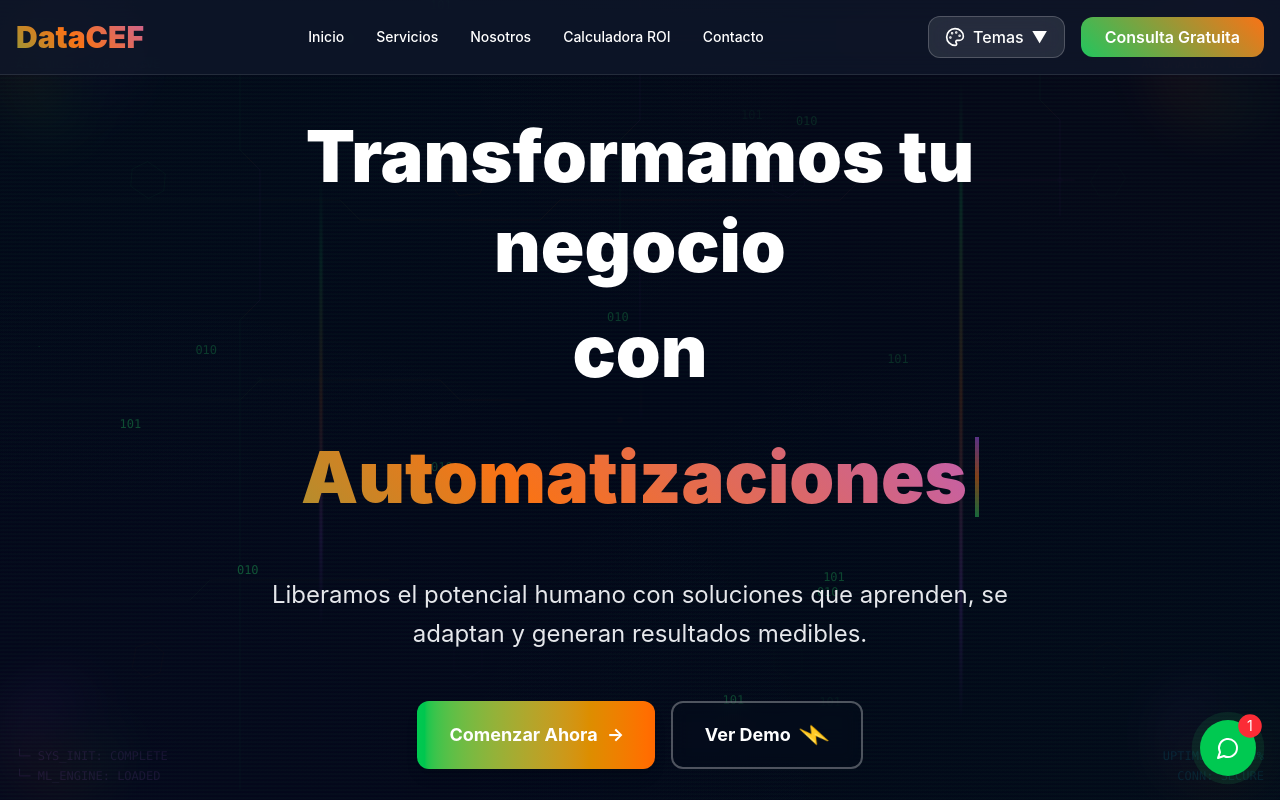
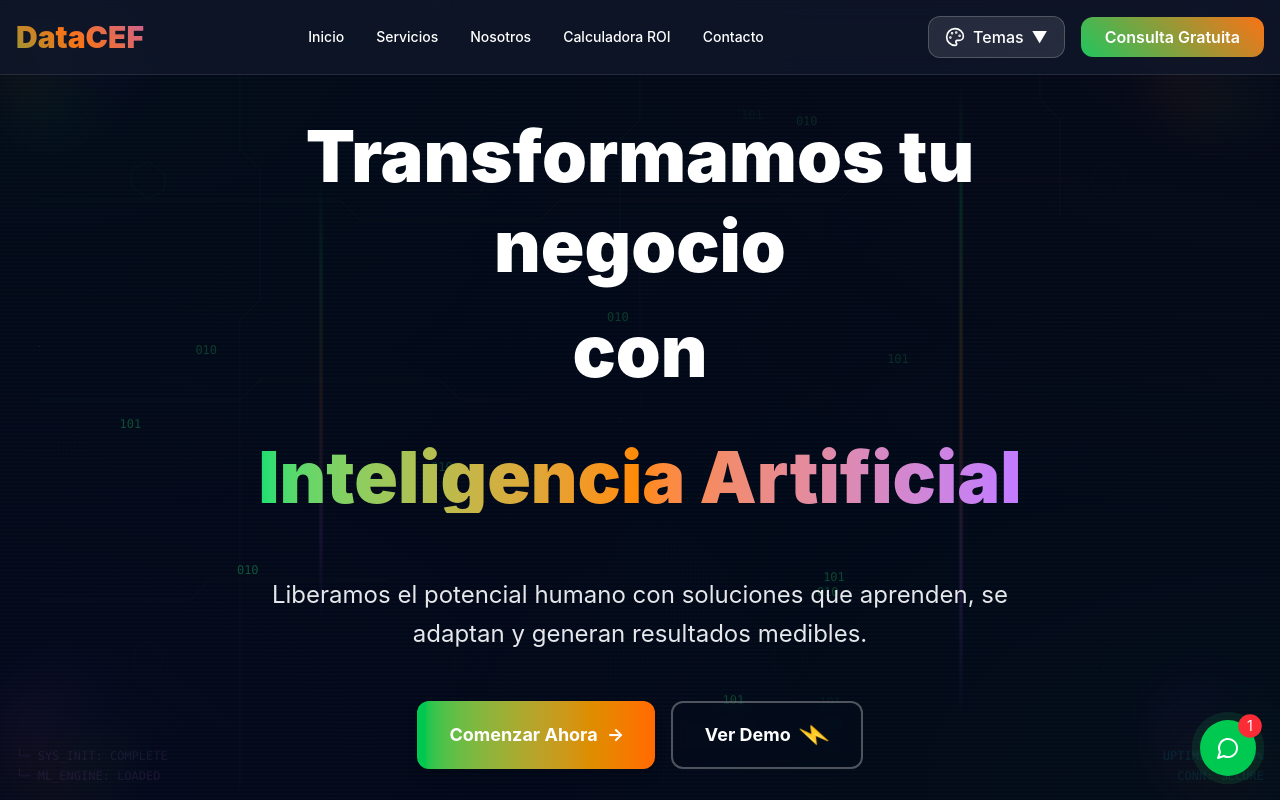
Before and after one commit to cristian-data-science/aaa_web, a React (Vite) app: page / in a window 1280 px wide. Shown: the top 800 px of the page. Built offline with nearby package versions, Linux system fonts and the light colour scheme.

Commit message:
fix: se quita las animacion de tablas y de typewriter

```diff
--- a/src/components/Hero.jsx
+++ b/src/components/Hero.jsx
@@ -482,10 +482,10 @@
 
             {/* Typewriter Animation - Centered */}
             <div className="flex justify-center items-center min-h-[100px]">
-              <TypewriterAnimation />
-              {/* <div className="text-5xl md:text-6xl lg:text-7xl font-black bg-gradient-to-r from-green-400 via-orange-400 to-purple-400 bg-clip-text text-transparent">
+              {/* <TypewriterAnimation /> */}
+              <div className="text-5xl md:text-6xl lg:text-7xl font-black bg-gradient-to-r from-green-400 via-orange-400 to-purple-400 bg-clip-text text-transparent">
                 Inteligencia Artificial
-              </div> */}
+              </div>
             </div>
           </motion.div>
 
```
